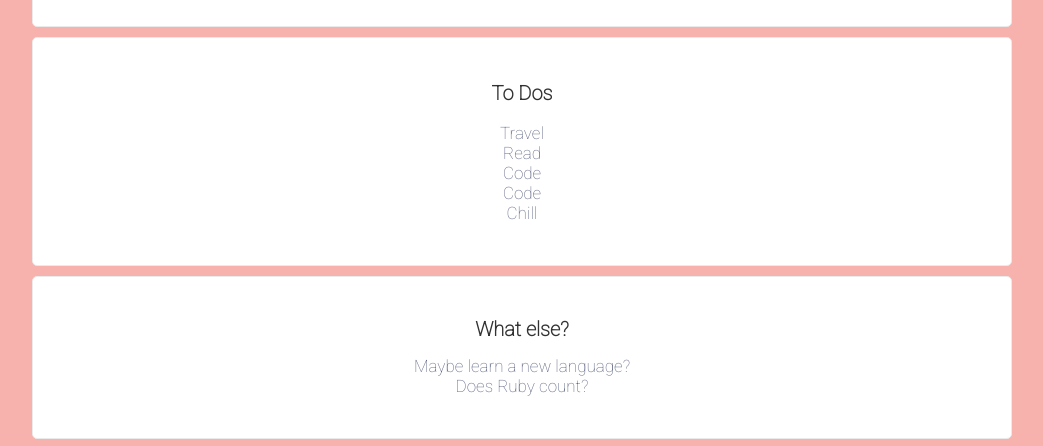
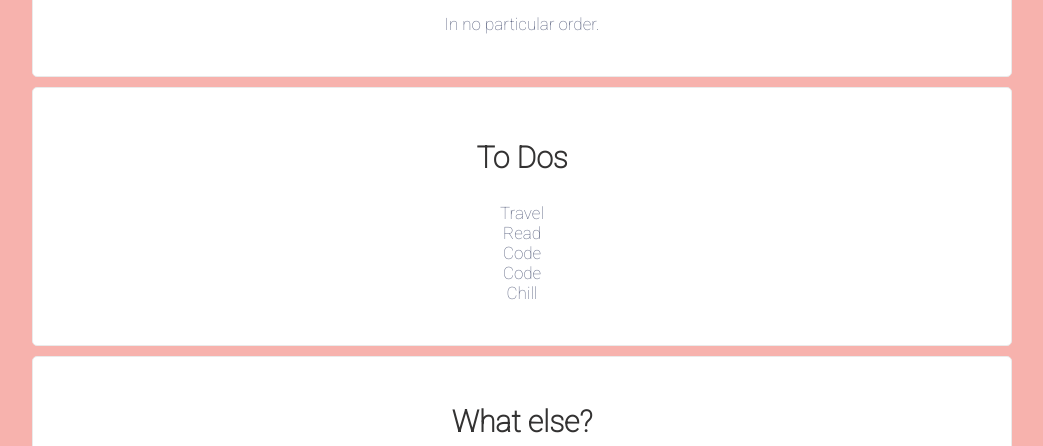
Before and after one commit to jjatgm/profile, a plain HTML site: page index.html in a window 1280 px wide. Shown: the part 588-1034 px from the top of the page, without its empty margins (118-1161 px from the left). Drawn offline with Linux system fonts and the light colour scheme.

Commit message:
my profile page

```diff
--- a/style.css
+++ b/style.css
@@ -11,9 +11,9 @@ body {
 h1, h2, h3 {
   font-family: 'Roboto', sans-serif;
   color: #333232;
-  font-size: 20px;
-  line-height: 20px;
-  font-weight: 200px;
+  font-size: 30px;
+  line-height: 30px;
+  font-weight: 400px;
 }
 
 
```
